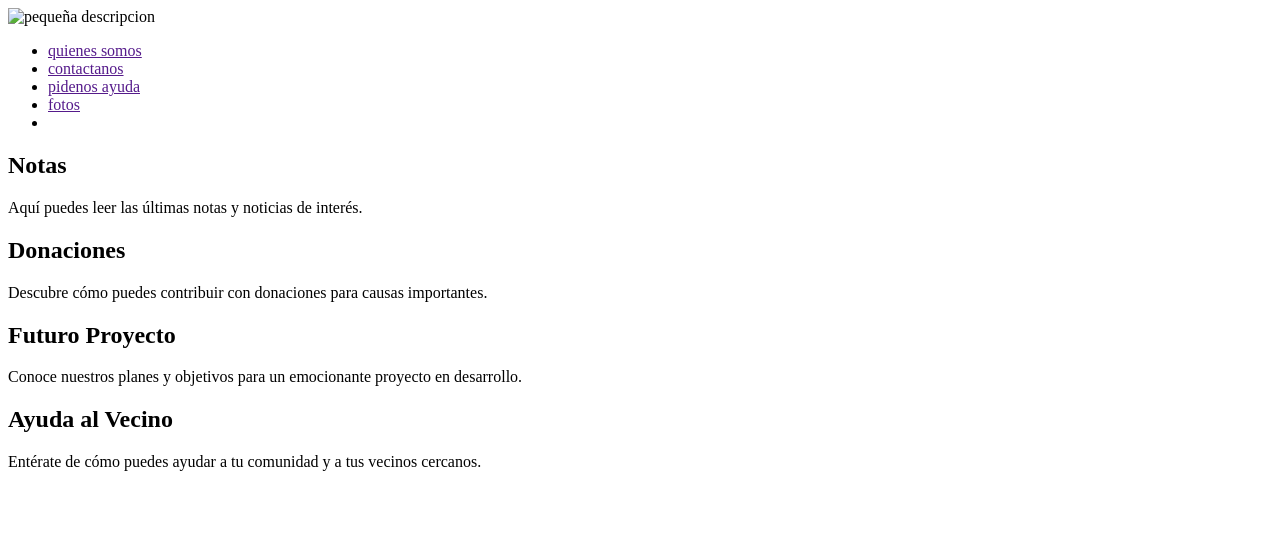
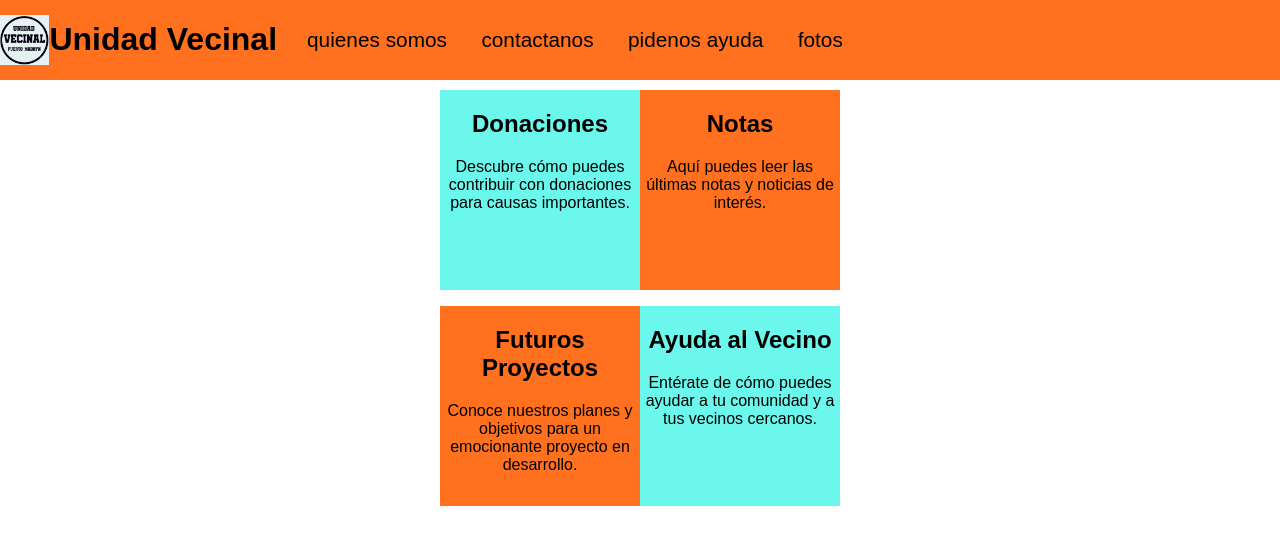
Before and after one commit to sanchez2011/Unidad-Vecinal, a plain HTML site: page index.html in a window 1280 px wide. Drawn offline with Linux system fonts and the light colour scheme.

Commit message:
Nuevo css

```diff
--- a/index.html
+++ b/index.html
@@ -4,40 +4,44 @@
   <meta charset="UTF-8">
   <meta name="viewport" content="width=device-width, initial-scale=1.0">
   <title>Unidad vecinal</title>
+
+<link rel="stylesheet" href="style.css">
 </head>
 <body>
   <header>
-    <img src="" alt="pequeña descripcion">
+    <div class="logo">
+        <img src="/WhatsApp Image 2023-07-20 at 4.28.53 PM.jpeg" alt="pequeña descripcion" class="logo-Img">
+        <h1 class="textUnidadVecinal">Unidad Vecinal</h1>
+    </div>
     <nav>
-      <ul>
-        <li><a href="">quienes somos</a></li>
-        <li><a href="">contactanos</a></li>
-        <li><a href="">pidenos ayuda</a></li>
-        <li><a href="">fotos</a></li>
-        <li><a href=""></a></li>
-    </ul>
+        <a href="">quienes somos</a>
+        <a href="">contactanos</a>
+        <a href="">pidenos ayuda</a>
+        <a href="">fotos</a>
     </nav>
   </header>
 
 
   <main>
-     <section>
-      <article>
+     <section class="cuadradosTop">
+      <article class="articleNotas">
       <h2>Notas</h2>
       <p>Aquí puedes leer las últimas notas y noticias de interés.</p>
       </article>
 
-      <article>
+      <article class="articleDonaciones">
       <h2>Donaciones</h2>
       <p>Descubre cómo puedes contribuir con donaciones para causas importantes.</p>
     </article>
+    </section>
 
-      <article>
-      <h2>Futuro Proyecto</h2>
+    <section class="cuadradosBottom">
+      <article class="articleProyectos">
+      <h2>Futuros Proyectos</h2>
       <p>Conoce nuestros planes y objetivos para un emocionante proyecto en desarrollo.</p>
       </article>
 
-      <article>
+      <article class="articleAyudaAlVecino">
       <h2>Ayuda al Vecino</h2>
       <p>Entérate de cómo puedes ayudar a tu comunidad y a tus vecinos cercanos.</p>
       </article>
--- a/style.css
+++ b/style.css
@@ -0,0 +1,71 @@
+:root{
+--colors-1: #ff711f;
+--colors-2: #ff711f;
+--colors-3: #fff;
+--colors-4: #6bf7eb;
+}
+body{
+  margin: 0;
+  font-family: sans-serif;
+}
+header{
+  display: flex;
+  justify-content:left;
+  align-items: center;
+  min-height: 50px;
+  background-color: var(--colors-1);
+}
+a{
+  margin-left: 30px;
+  font-size: 1.3rem;
+  text-decoration: none;
+  color: black;
+}
+
+.logo{
+  display: flex;
+  align-items: center;
+}
+.logo-Img{
+  height: 50px;
+}
+
+nav a:hover{
+color: #fff;
+}
+
+
+
+main{
+  display: grid;
+  text-align: center;
+  justify-content: center;
+  align-items: center;
+  grid-gap: 1rem;
+  margin: 10px;
+}
+.articleNotas{
+
+  background-color: var(--colors-1);
+  height: 200px;
+  width: 200px;
+  float:right;
+}
+.articleDonaciones{
+  background-color: var(--colors-4);
+  height: 200px;
+  width: 200px;
+  float: right;
+}
+.articleProyectos{
+  background-color: var(--colors-1);
+  height: 200px;
+  width: 200px;
+  float: left;
+}
+.articleAyudaAlVecino{
+  background-color: var(--colors-4);
+  height: 200px;
+  width: 200px;
+  float: right;
+}
```
Also changed, not shown: WhatsApp Image 2023-07-20 at 4.28.53 PM.jpeg (added).
